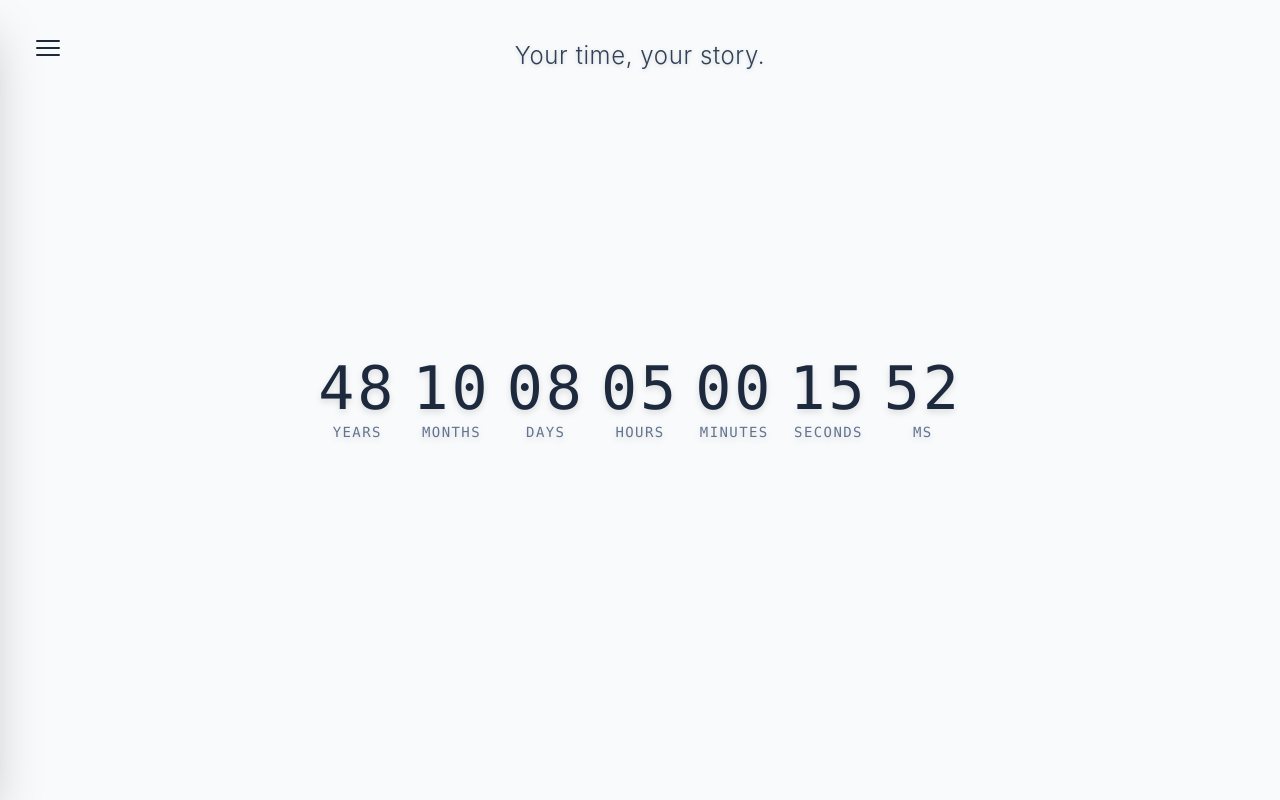
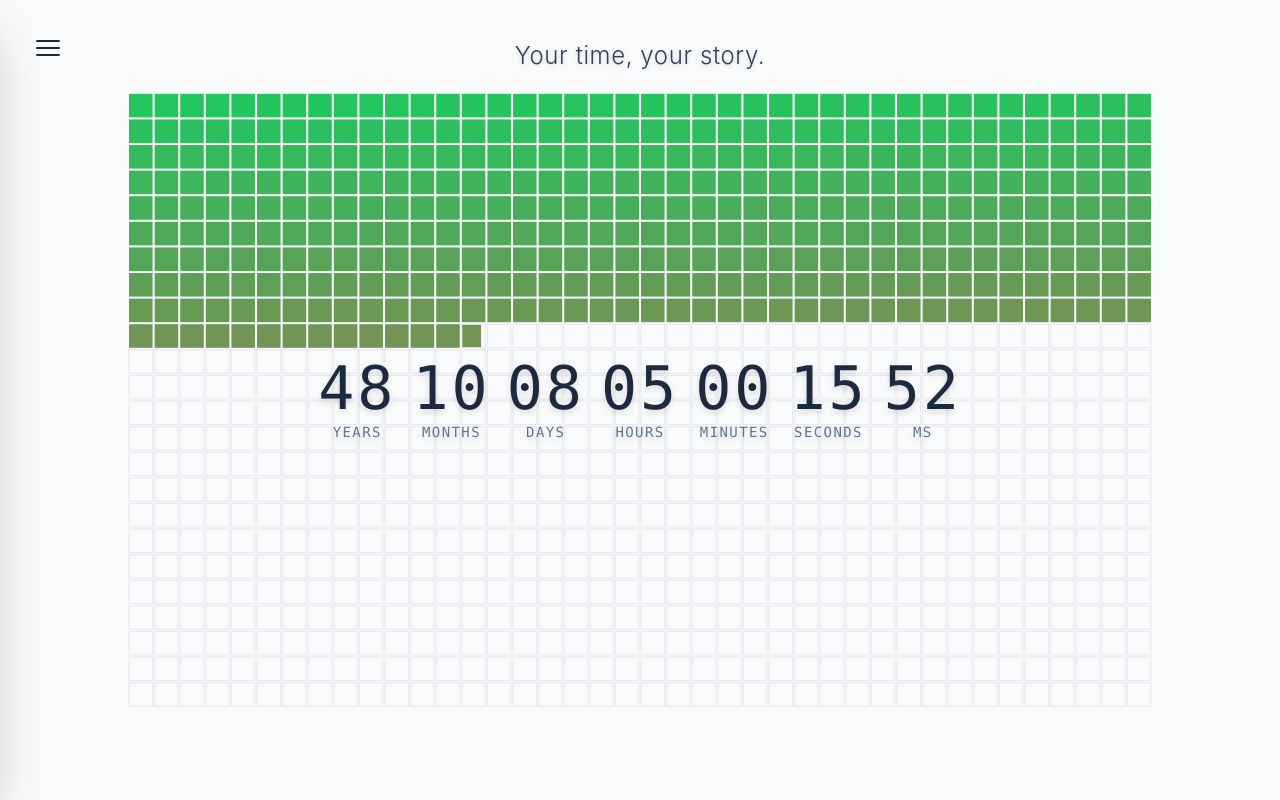
Before and after one commit to mirza-mohammad24/life-wallpaper, a React (Vite) app: page / in a window 1280 px wide. Built offline with nearby package versions, Linux system fonts and the light colour scheme.

Commit message:
feat: update LifeCanvas component z-index and add Tailwind CSS configuration

```diff
--- a/src/components/LifeCanvas.tsx
+++ b/src/components/LifeCanvas.tsx
@@ -96,7 +96,7 @@ export default function LifeCanvas({ renderConfig }: LifeCanvasProps) {
   return (
     <canvas
       ref={canvasRef}
-      className="fixed top-0 left-0 w-screen h-screen -z-10"
+      className="fixed top-0 left-0 w-screen h-screen z-10"
     />
   );
 }
--- /dev/null
+++ b/tailwind.config.ts
@@ -0,0 +1,10 @@
+import type { Config } from 'tailwindcss';
+
+export default {
+  darkMode: 'class', // This forces Tailwind to listen to App.tsx instead of the OS
+  content: ['./index.html', './src/**/*.{js,ts,jsx,tsx}'],
+  theme: {
+    extend: {},
+  },
+  plugins: [],
+} satisfies Config;
```
